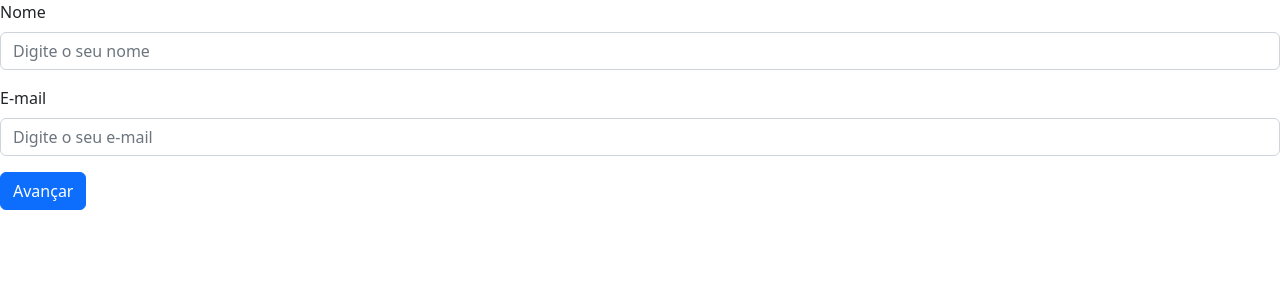
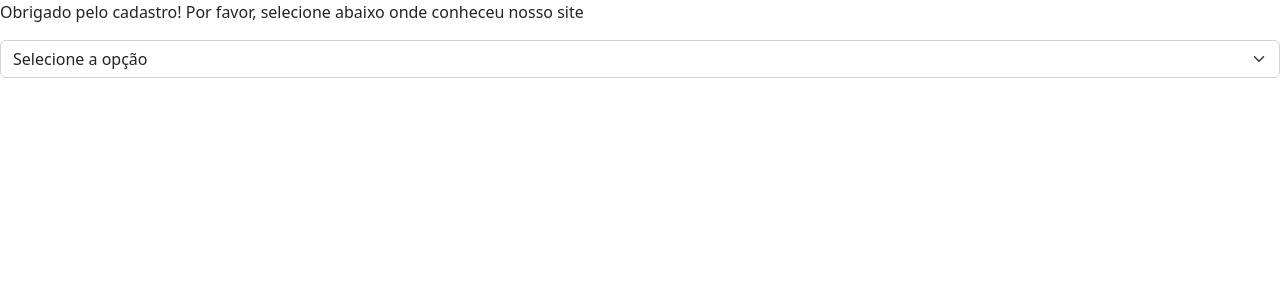
Before and after one commit to douglasfabris/floripamaistec, a React (Vite) app in the folder Exercicios/Semana 10/: page / in a window 1280 px wide. Shown: the top 300 px of the page. Built offline with nearby package versions, Linux system fonts and the light colour scheme.

Commit message:
Semana 10 ex 6

```diff
--- a/Exercicios/Semana 10/src/App.jsx
+++ b/Exercicios/Semana 10/src/App.jsx
@@ -1,9 +1,12 @@
+/* eslint-disable no-nested-ternary */
 import { useState } from "react"
 import DadosPessoaisisForm from "./components/DadosPessoais"
+import Endereco from "./components/Endereco"
+import Agradecimento from "./components/Agradecimento"
 
 
 function App() {
-  const [passoAtual, setPassoAtual] = useState(0)
+  const [passoAtual, setPassoAtual] = useState(2)
 
   function mudarPasso(passo, e) {
     e.preventDefault()
@@ -12,7 +15,10 @@ function App() {
 
   return (
     <div>
-      <DadosPessoaisisForm/>
+      <form>
+        { passoAtual === 0 ? (<DadosPessoaisisForm/>) : ( passoAtual ===1 ? (<Endereco/>) : (<Agradecimento/>))}
+      </form>
+
     </div>
   )
 }
```
